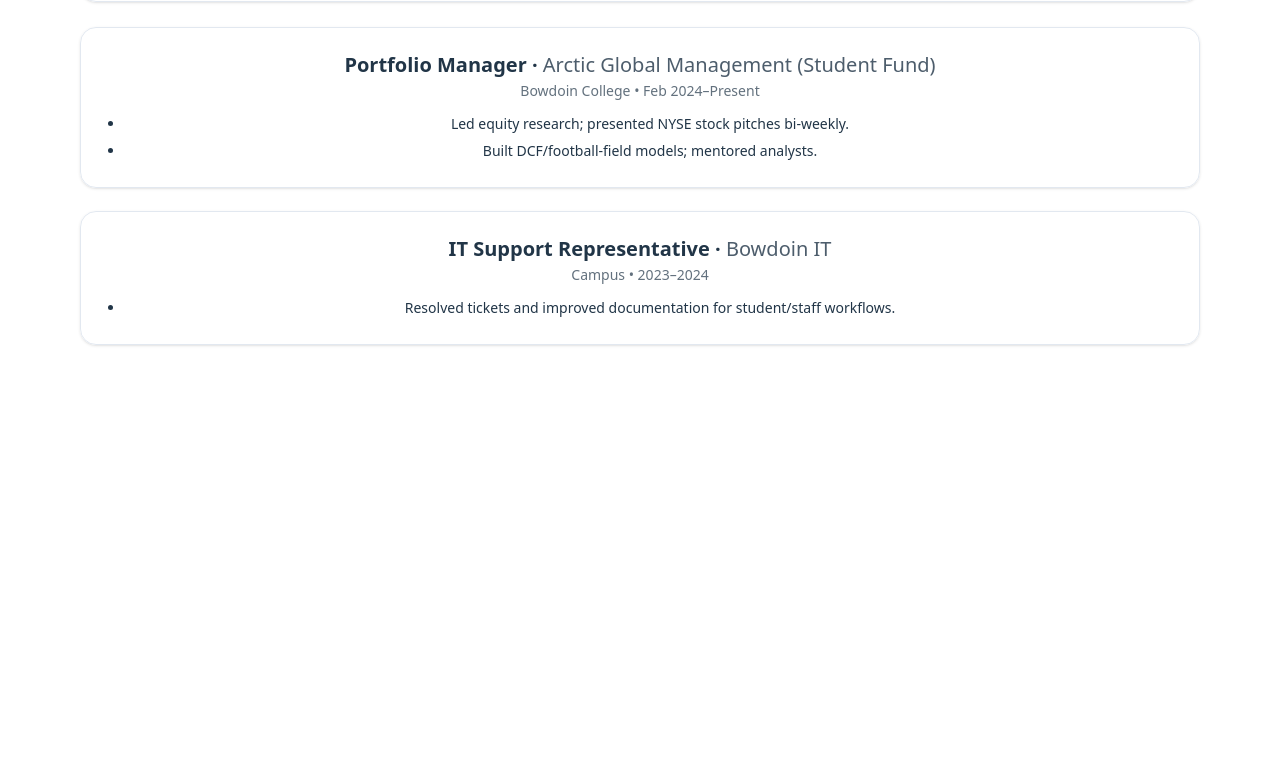
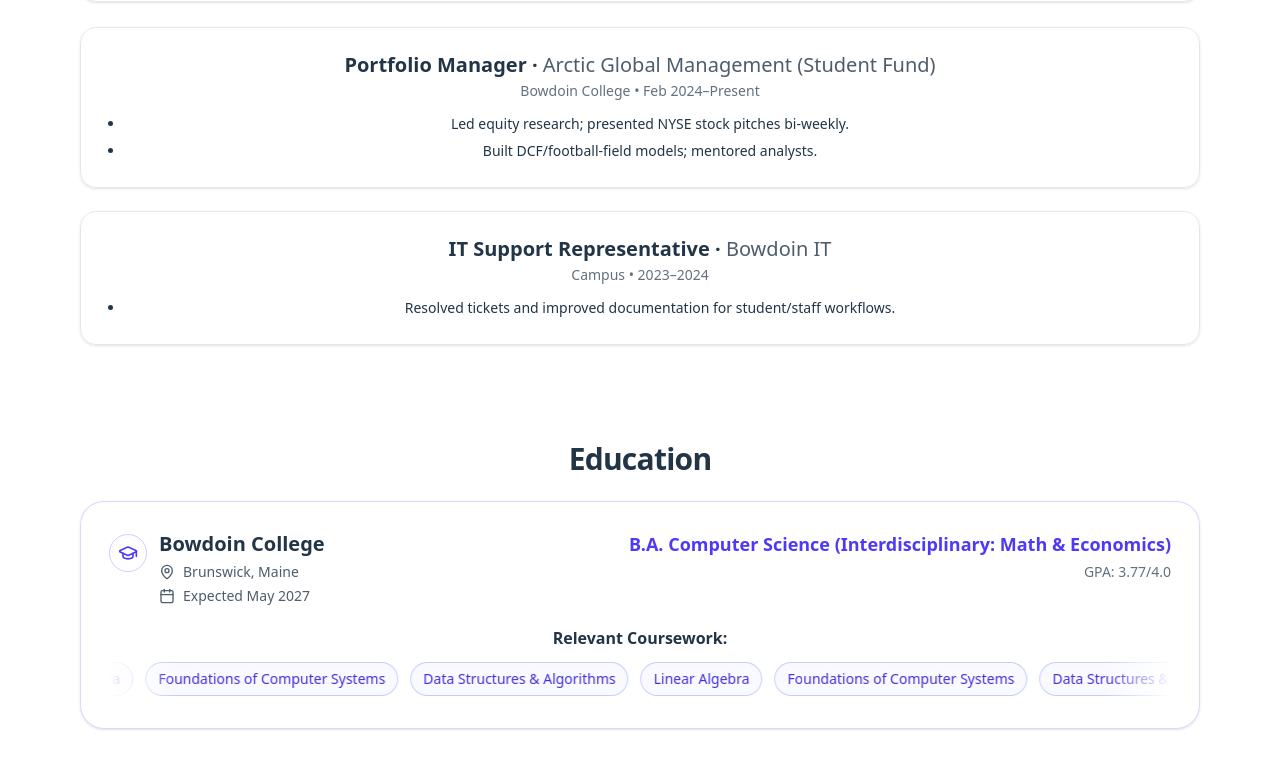
Before and after one commit to calvint18/personalPage, a React (Vite) app in the folder my-portfolio/: page / in a window 1280 px wide. Shown: the part 1913-2681 px from the top of the page. Before the commit the page ends 2338 px from the top, so only its background shows below. Built offline with nearby package versions, Linux system fonts and the light colour scheme.

Commit message:
added educaion

```diff
--- a/my-portfolio/src/App.tsx
+++ b/my-portfolio/src/App.tsx
@@ -1,5 +1,6 @@
 import './App.css'
 import AboutMe from './components/AboutMe'
+import Education from './components/Education'
 import Experience from './components/Experience'
 
 import Header from './components/Header'
@@ -17,6 +18,7 @@
         <AboutMe />
         <Skills />
         <Experience />
+        <Education />
       </main>
     </>
   )
--- /dev/null
+++ b/my-portfolio/src/components/Education.tsx
@@ -0,0 +1,166 @@
+import { Calendar, GraduationCap, MapPin } from "lucide-react";
+import React, { useEffect, useLayoutEffect, useRef, useState } from "react";
+
+
+export type Edu = {
+  school: string;
+  degree: string;
+  period: string;
+  location?: string;
+  gpa?: string;
+  coursework?: string[];
+};
+
+const EDUCATION: Edu[] = [
+  {
+    school: "Bowdoin College",
+    degree: "B.A. Computer Science (Interdisciplinary: Math & Economics)",
+    period: "Expected May 2027",
+    location: "Brunswick, Maine",
+    gpa: "3.77/4.0",
+    coursework: [
+      "Data Structures & Algorithms",
+      "Linear Algebra",
+      "Foundations of Computer Systems",
+    ],
+  },
+];
+
+function Pill({ text }: { text: string }) {
+  return (
+    <span className="inline-flex items-center rounded-full border border-indigo-400/40 bg-indigo-50/40 dark:bg-indigo-500/10 text-indigo-700 dark:text-indigo-300 px-3 py-1.5 text-sm">
+      {text}
+    </span>
+  );
+}
+
+function TickerRow({
+  items,
+  reverse = false,
+  multiplier = 3,
+  pxPerSecond = 55, // lower = slower
+}: {
+  items: string[];
+  reverse?: boolean;
+  multiplier?: number;
+  pxPerSecond?: number;
+}) {
+  const trackRef = useRef<HTMLDivElement>(null);
+  const [duration, setDuration] = useState(20);
+
+  const base = Array.from({ length: multiplier }, () => items).flat();
+  const sequence = [...base, ...base];
+
+  useLayoutEffect(() => {
+    const el = trackRef.current;
+    if (!el) return;
+    const halfWidth = el.scrollWidth / 2;
+    const seconds = halfWidth / pxPerSecond;
+    setDuration(seconds || 20);
+  }, [items, pxPerSecond, multiplier]);
+
+  return (
+    <div className="relative overflow-hidden py-1 [mask-image:linear-gradient(to_right,transparent,black_6%,black_94%,transparent)]">
+      <div
+        ref={trackRef}
+        className="flex gap-3 w-max whitespace-nowrap will-change-transform"
+        style={{
+          animation: `marquee ${duration}s linear infinite`,
+          animationDirection: reverse ? ("reverse" as const) : ("normal" as const),
+        }}
+      >
+        {sequence.map((t, i) => (
+          <Pill key={`${t}-${i}`} text={t} />
+        ))}
+      </div>
+    </div>
+  );
+}
+
+{/* Reveal on scroll */}
+function useInOut(threshold = 0.35) {
+  const ref = useRef<HTMLDivElement | null>(null);
+  const [inView, setInView] = useState(false);
+  const [hasEntered, setHasEntered] = useState(false);
+
+  useEffect(() => {
+    const el = ref.current;
+    if (!el) return;
+    const obs = new IntersectionObserver(
+      ([entry]) => {
+        setInView(entry.isIntersecting);
+        if (entry.isIntersecting) setHasEntered(true);
+      },
+      { threshold, rootMargin: "0px 0px -10% 0px" }
+    );
+    obs.observe(el);
+    return () => obs.disconnect();
+  }, [threshold]);
+
+  return { ref, inView, hasEntered };
+}
+
+function EducationCard({ edu }: { edu: Edu }) {
+  const { ref, inView, hasEntered } = useInOut();
+
+  const base =
+    "rounded-3xl border border-indigo-400/30 bg-white/60 dark:bg-slate-900/40 shadow-sm p-5 sm:p-6 md:p-7 backdrop-blur";
+
+  const initial = "opacity-0 translate-y-3 scale-95";
+  const anim = inView
+    ? "animate-[pop-in_650ms_cubic-bezier(0.2,0.8,0.2,1)_forwards]"
+    : hasEntered
+    ? "animate-[pop-out_350ms_ease-in_forwards]"
+    : initial;
+
+  return (
+    <article ref={ref} className={`${base} ${anim}`}>
+      <div className="grid grid-cols-1 md:grid-cols-[1fr_auto] md:items-start gap-4">
+        {/* School */}
+        <div>
+          <div className="flex items-start gap-3">
+            <div className="mt-1 rounded-full border border-indigo-400/40 p-2 text-indigo-600 dark:text-indigo-300">
+              <GraduationCap className="w-5 h-5" />
+            </div>
+            <div className="min-w-0">
+              <h3 className="text-xl font-semibold leading-snug">{edu.school}</h3>
+              <div className="mt-1 space-y-1 text-sm opacity-80">
+                {edu.location && (
+                  <p className="flex items-center gap-2"><MapPin className="w-4 h-4" /> {edu.location}</p>
+                )}
+                <p className="flex items-center gap-2"><Calendar className="w-4 h-4" /> {edu.period}</p>
+              </div>
+            </div>
+          </div>
+        </div>
+
+        {/* Degree + GPA */}
+        <div className="md:text-right">
+          <div className="text-indigo-600 dark:text-indigo-300 font-semibold text-lg">{edu.degree}</div>
+          {edu.gpa && <div className="opacity-70 text-sm mt-1">GPA: {edu.gpa}</div>}
+        </div>
+      </div>
+
+      {/* Coursework title */}
+      {edu.coursework && edu.coursework.length > 0 && (
+        <div className="mt-5">
+          <div className="font-semibold mb-2">Relevant Coursework:</div>
+          <TickerRow items={edu.coursework} pxPerSecond={55} />
+        </div>
+      )}
+    </article>
+  );
+}
+
+export default function Education() {
+  return (
+    <section id="education" className="scroll-mt-24 mx-auto max-w-6xl px-4 py-10 sm:py-12">
+      <h2 className="text-2xl md:text-3xl font-semibold tracking-tight mb-6">Education</h2>
+      <div className="grid grid-cols-1 gap-6">
+        {EDUCATION.map((e, i) => (
+          <EducationCard key={e.school + i} edu={e} />
+        ))}
+      </div>
+    </section>
+  );
+}
--- a/my-portfolio/src/index.css
+++ b/my-portfolio/src/index.css
@@ -78,8 +78,12 @@
   to   { opacity: 1; transform: translateX(0) scale(1); }
 }
 
-keyframes slide-out-left  { from {opacity:1; transform:translateX(0)      scale(1)}   to {opacity:0; transform:translateX(-48px) scale(.98)} }
+@keyframes slide-out-left  { from {opacity:1; transform:translateX(0)      scale(1)}   to {opacity:0; transform:translateX(-48px) scale(.98)} }
 @keyframes slide-out-right { from {opacity:1; transform:translateX(0)      scale(1)}   to {opacity:0; transform:translateX( 48px) scale(.98)} }
+
+@keyframes pop-in  { from {opacity:0; transform:translateY(12px) scale(.92)} 60%{opacity:1; transform:translateY(-2px) scale(1.02)} to {opacity:1; transform:translateY(0) scale(1)} }
+@keyframes pop-out { from {opacity:1; transform:translateY(0) scale(1)} to {opacity:0; transform:translateY(12px) scale(.92)} }
+
 
 
 @media (prefers-reduced-motion: reduce) {
```
